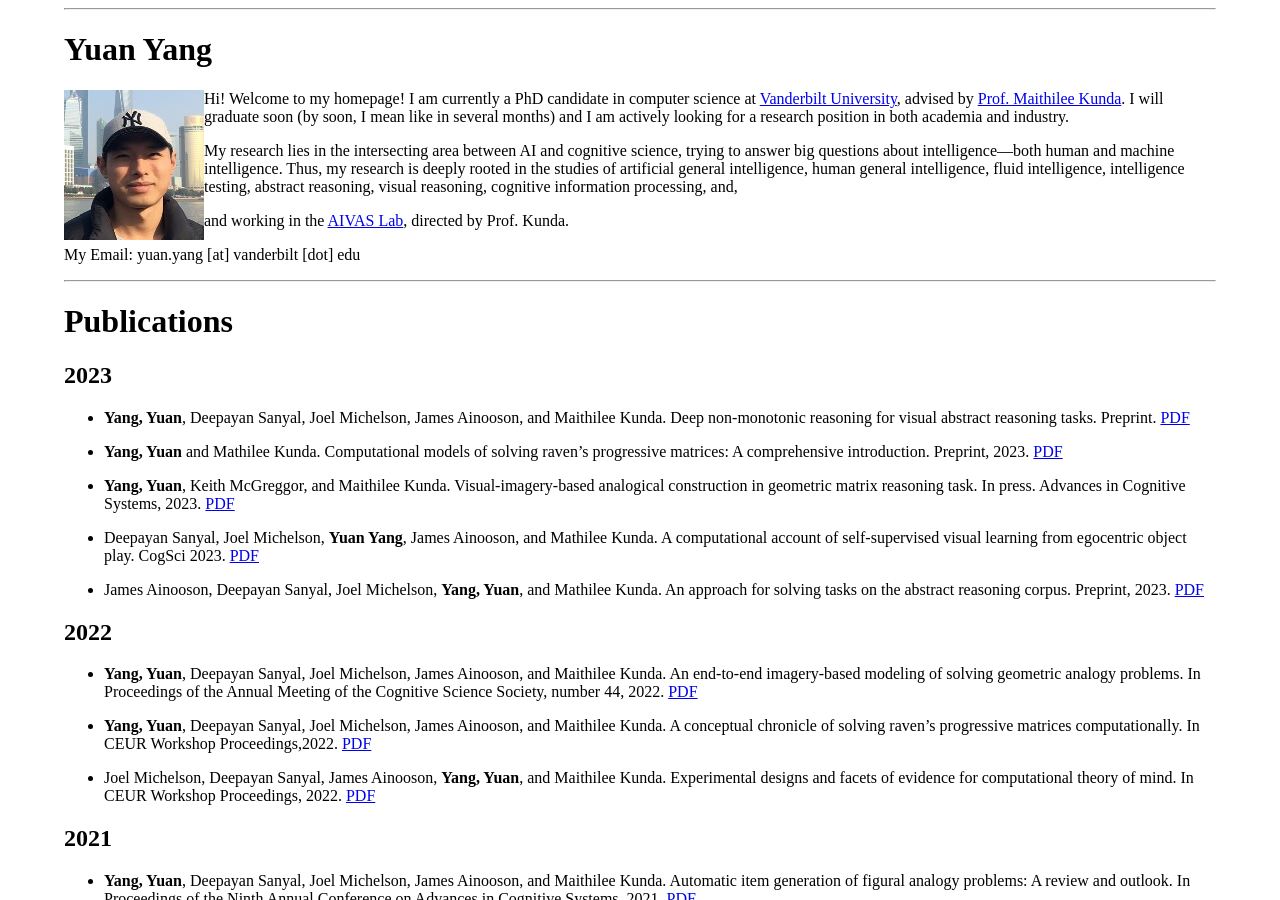
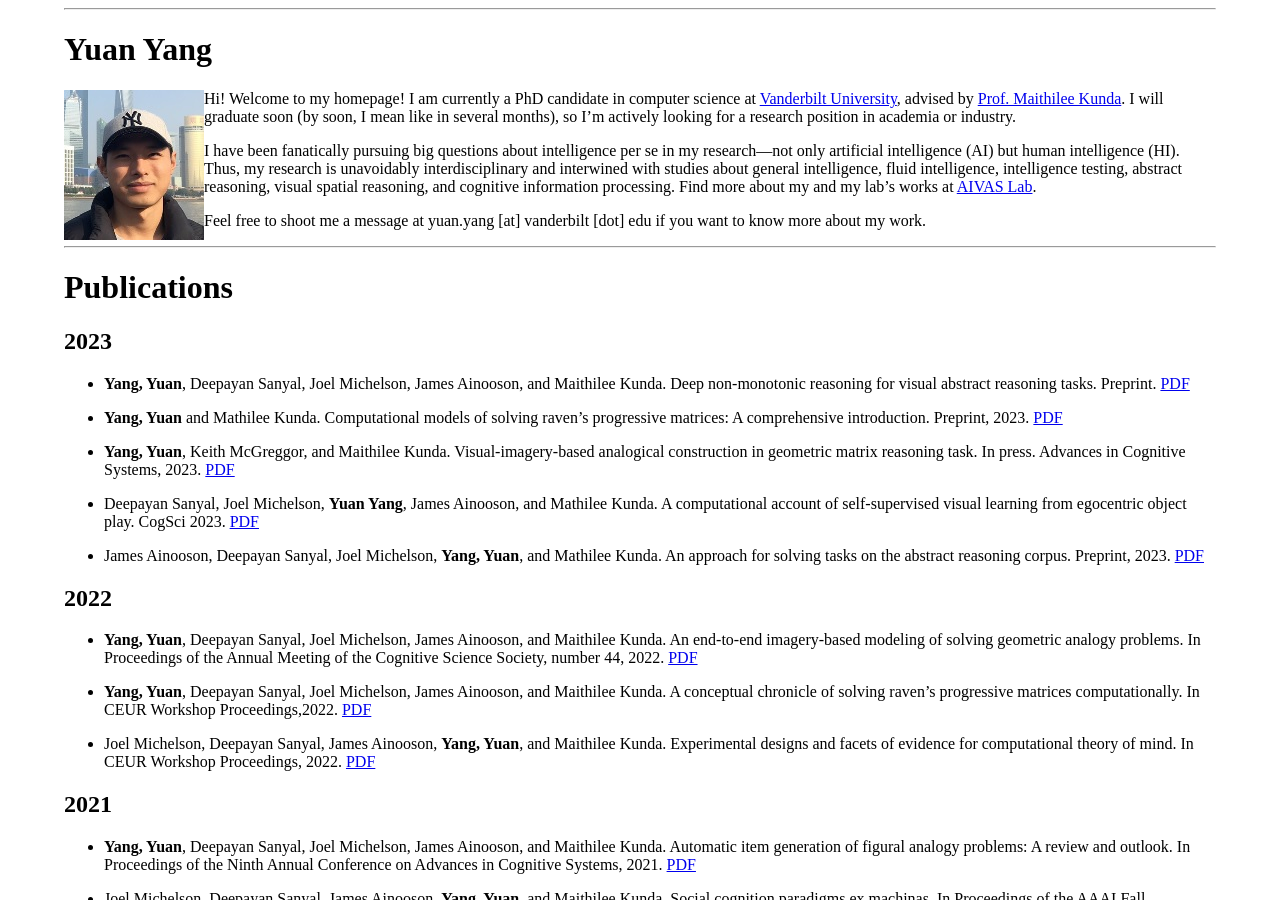
Before and after one commit to Yang-Yuan/Yang-Yuan.github.io, a Jekyll site: the page built from docs/index.md, in a window 1280 px wide and 900 px high. Built offline with Jekyll 4.4.1, drawn with Linux system fonts in a browser that asks for light colours.

Commit message:
Update index.md

```diff
--- a/docs/index.md
+++ b/docs/index.md
@@ -8,14 +8,11 @@ title: Yuan Yang
 ***
 
 # Yuan Yang
-![Hello!](/assets/images/yy.png){: style="float: left"} Hi! Welcome to my homepage! I am currently a PhD candidate in computer science at [Vanderbilt University](https://www.vanderbilt.edu/){:target="_blank"}, advised by [Prof. Maithilee Kunda](https://my.vanderbilt.edu/mkunda/){:target="_blank"}. I will graduate soon (by soon, I mean like in several months) and I am actively looking for a research position in both academia and industry.
+![Hello!](/assets/images/yy.png){: style="float: left"} Hi! Welcome to my homepage! I am currently a PhD candidate in computer science at [Vanderbilt University](https://www.vanderbilt.edu/){:target="_blank"}, advised by [Prof. Maithilee Kunda](https://my.vanderbilt.edu/mkunda/){:target="_blank"}. I will graduate soon (by soon, I mean like in several months), so I'm actively looking for a research position in academia or industry.
 
-My research lies in the intersecting area between AI and cognitive science, trying to answer big questions about intelligence---both human and machine intelligence. Thus, my research is deeply rooted in the studies of artificial general intelligence, human general intelligence, fluid intelligence, intelligence testing, abstract reasoning, visual reasoning, cognitive information processing, and,
+I have been fanatically pursuing big questions about intelligence per se in my research---not only artificial intelligence (AI) but human intelligence (HI). Thus, my research is unavoidably interdisciplinary and interwined with studies about general intelligence, fluid intelligence, intelligence testing, abstract reasoning, visual spatial reasoning, and cognitive information processing. Find more about my and my lab's works at [AIVAS Lab](https://my.vanderbilt.edu/aivaslab/){:target="_blank"}.
 
-
-and working in the [AIVAS Lab](https://my.vanderbilt.edu/aivaslab/){:target="_blank"}, directed by Prof. Kunda.
-
-My Email: yuan.yang [at] vanderbilt [dot] edu
+Feel free to shoot me a message at yuan.yang [at] vanderbilt [dot] edu if you want to know more about my work.
 
 
 
```
